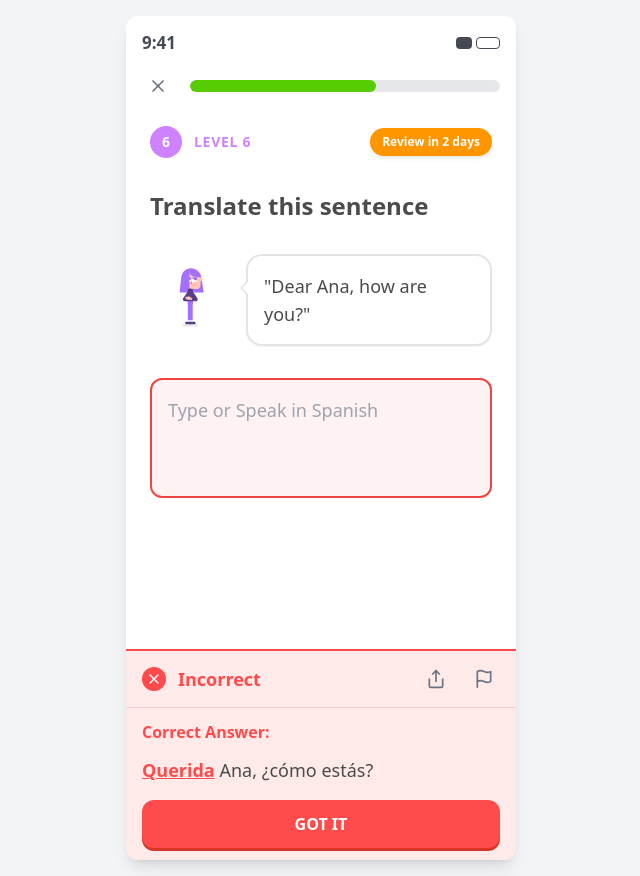
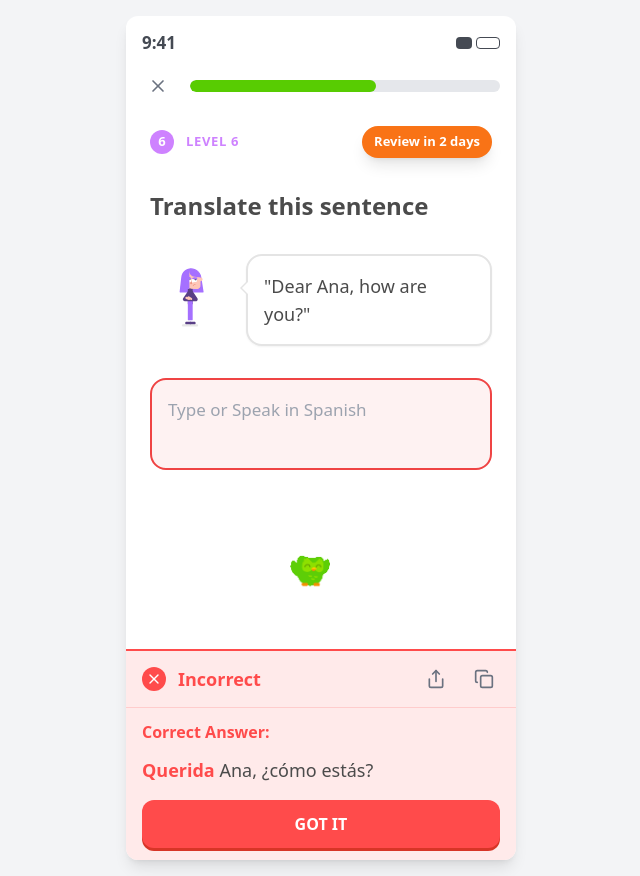
Before and after one commit to cjeon94/duolingo-prototype3, a React (Vite) app: page /lesson/result in a window 1280 px wide. Shown: the whole page, without its empty margins (319-959 px from the left). Built offline with nearby package versions, Linux system fonts and the light colour scheme.

Commit message:
Fix incorrect with review unlock view to match PRD

```diff
--- a/src/screens/ResultScreen/ResultScreen.tsx
+++ b/src/screens/ResultScreen/ResultScreen.tsx
@@ -1,15 +1,15 @@
 import React from "react";
 import { useSearchParams, useNavigate } from "react-router-dom";
-import { X, Share, Flag } from "lucide-react";
+import { X, Share, Flag, Copy } from "lucide-react";
 
 const Confetti = () => {
-  const confettiPieces = Array.from({ length: 50 }, (_, i) => ({
+  const confettiPieces = Array.from({ length: 30 }, (_, i) => ({
     id: i,
-    left: 20 + Math.random() * 60, // Spread around owl area
-    top: 40 + Math.random() * 30,
-    animationDelay: Math.random() * 0.5,
+    left: 30 + Math.random() * 40, // Spread around owl area
+    top: 45 + Math.random() * 20,
+    animationDelay: Math.random() * 0.3,
     color: ['#ff6b6b', '#4ecdc4', '#45b7d1', '#96ceb4', '#feca57', '#ff9ff3', '#58cc02', '#ce82ff'][Math.floor(Math.random() * 8)],
-    size: Math.random() * 8 + 4,
+    size: Math.random() * 6 + 3,
     rotation: Math.random() * 360,
     shape: Math.random() > 0.5 ? 'circle' : 'square',
   }));
@@ -45,9 +45,9 @@
   const firstReview = searchParams.get("firstReview") === "true";
   const isCorrect = state === "correct";
 
-  const [showCelebrationOverlay, setShowCelebrationOverlay] = React.useState(false);
-  const [isPulsing, setIsPulsing] = React.useState(false);
+  const [showCelebrationBubble, setShowCelebrationBubble] = React.useState(false);
   const [showConfetti, setShowConfetti] = React.useState(false);
+  const [isPillPulsing, setIsPillPulsing] = React.useState(false);
 
   const duoCharacters = [
     "/Duo Character 1.svg",
@@ -78,19 +78,24 @@
   }, [isCorrect]);
 
   const handleGotIt = () => {
-    if (firstReview && !showCelebrationOverlay) {
-      // Show celebration overlay first
-      setShowCelebrationOverlay(true);
+    if (firstReview && !showCelebrationBubble) {
+      // Show celebration bubble and confetti
+      setShowCelebrationBubble(true);
       setShowConfetti(true);
-      setIsPulsing(true);
+      setIsPillPulsing(true);
 
-      // Stop pulsing after 1.5s but keep overlay visible
+      // Stop pill pulsing after 1.5s
       setTimeout(() => {
-        setIsPulsing(false);
+        setIsPillPulsing(false);
+      }, 1500);
+
+      // Hide bubble after 1.2s
+      setTimeout(() => {
+        setShowCelebrationBubble(false);
       }, 1200);
     } else {
-      // Normal navigation
-      navigate("/lesson/tip");
+      // Normal navigation - return to translate lesson
+      navigate("/lesson/translate");
     }
   };
 
@@ -106,11 +111,6 @@
 
   const handleShare = () => {
     console.log("Share clicked");
-  };
-
-  const handleContinue = () => {
-    setShowCelebrationOverlay(false);
-    navigate("/lesson/tip");
   };
 
   // For correct answers, show simple success state
@@ -140,11 +140,6 @@
       {/* Main Canvas */}
       <div className="relative w-[390px] h-[844px] bg-white rounded-xl shadow-lg overflow-hidden z-10">
 
-        {/* Dark Overlay for Celebration */}
-        {showCelebrationOverlay && (
-          <div className="absolute inset-0 bg-black/60 z-25" />
-        )}
-
         {/* Status Bar */}
         <div className="flex justify-between items-center px-4 py-3 h-[54px] relative z-10">
           <div className="text-[17px] font-semibold text-[#454a53]">9:41</div>
@@ -170,20 +165,17 @@
         {/* Level Badge and Review Badge */}
         <div className="flex items-center justify-between px-6 mb-8 relative z-10">
           <div className="flex items-center gap-3">
-            <div className="w-8 h-8 bg-[#ce82ff] rounded-full flex items-center justify-center">
-              <span className="text-white font-bold text-sm">6</span>
+            <div className="w-6 h-6 bg-[#ce82ff] rounded-full flex items-center justify-center">
+              <span className="text-white font-bold text-[13px]">6</span>
             </div>
-            <span className="text-[#ce82ff] font-bold text-sm tracking-wider">LEVEL 6</span>
+            <span className="text-[#ce82ff] font-bold text-[13px] tracking-wider">LEVEL 6</span>
           </div>
 
           <button
             onClick={handleReviewClick}
-            className={`rounded-full bg-[#ff9600] text-white text-xs font-bold px-3 py-1.5 shadow-lg transition-all duration-300 hover:bg-[#e6870a] z-20 relative ${
-              firstReview && isPulsing ? 'animate-review-pulse-highlight' : ''
+            className={`rounded-full bg-orange-500 text-white text-[13px] font-bold px-3 py-1.5 shadow-lg transition-all duration-300 hover:bg-orange-600 z-20 relative ${
+              firstReview && isPillPulsing ? 'animate-pulse shadow-[0_0_0_6px_rgba(249,115,22,0.15)]' : 'shadow-[0_0_0_6px_rgba(249,115,22,0.15)]'
             }`}
-            style={{
-              boxShadow: firstReview ? '0 0 20px rgba(255, 150, 0, 0.4)' : '0 2px 4px rgba(0, 0, 0, 0.1)'
-            }}
           >
             Review in 2 days
           </button>
@@ -220,40 +212,40 @@
             </div>
           </div>
 
-          {/* User's Answer Input - Disabled with Red Border */}
+          {/* User's Answer Input - Highlighted as Incorrect */}
           <div className="mb-8">
             <textarea
               value={userAnswer ? decodeURIComponent(userAnswer) : ""}
               readOnly
-              className="w-full min-h-[120px] p-4 border-2 border-[#ef4444] rounded-xl bg-[#fef2f2] text-lg text-[#4b4b4b] resize-none"
+              className="w-full rounded-2xl border-2 border-red-500 bg-red-50 text-[17px] leading-7 text-gray-800 p-4 min-h-[60px] resize-none"
               placeholder="Type or Speak in Spanish"
             />
+          </div>
+
+          {/* Owl Character for Confetti Area */}
+          <div className="flex justify-center mb-8">
+            <div className="w-24 h-24 flex items-center justify-center">
+              <img
+                src="/excited-owl.gif"
+                alt="Happy owl"
+                className="w-24 h-24 object-contain animate-bounce-gentle"
+              />
+            </div>
           </div>
         </div>
 
         {/* Confetti - Behind bubble, above content */}
         {showConfetti && <Confetti />}
 
-        {/* Happy Owl Character for Celebration */}
-        {showCelebrationOverlay && (
-          <div className="absolute left-1/2 top-[45%] -translate-x-1/2 z-35 pointer-events-none">
-            <img
-              src="/excited-owl.gif"
-              alt="Happy celebrating owl"
-              className="w-32 h-32 object-contain animate-bounce-gentle"
-            />
-          </div>
-        )}
-
         {/* Celebratory Speech Bubble - Above owl area */}
-        {showCelebrationOverlay && (
+        {showCelebrationBubble && (
           <div
-            className="pointer-events-none absolute left-1/2 top-[32%] -translate-x-1/2 z-40 animate-celebration-bubble"
+            className="pointer-events-none absolute left-1/2 top-[38%] -translate-x-1/2 z-40 animate-celebration-bubble"
             aria-live="polite"
           >
             <div className="relative rounded-2xl border border-gray-200 bg-white px-4 py-3 shadow-lg">
               <span className="absolute -left-2 top-4 h-4 w-4 rotate-45 bg-white border-l border-t border-gray-200" />
-              <p className="text-lg font-bold text-[#4b4b4b] mb-1">Great job!</p>
+              <p className="text-lg font-bold text-[#4b4b4b]">Great job!</p>
               <p className="text-[15px] text-gray-700">You now have your first word to review.</p>
             </div>
           </div>
@@ -281,7 +273,7 @@
                 onClick={handleCopy}
                 className="w-8 h-8 flex items-center justify-center hover:bg-[#ffcccc] rounded-full transition-colors"
               >
-                <Flag className="w-5 h-5 text-[#6b7280]" />
+                <Copy className="w-5 h-5 text-[#6b7280]" />
               </button>
             </div>
           </div>
@@ -292,7 +284,7 @@
               <span className="text-[#ff4b4b] font-semibold text-base">Correct Answer:</span>
             </div>
             <div className="mb-4">
-              <span className="text-[#ff4b4b] font-bold text-lg underline">
+              <span className="text-[#ff4b4b] font-bold text-lg">
                 Querida
               </span>
               <span className="text-[#4b4b4b] text-lg"> Ana, ¿cómo estás?</span>
```
Also changed, not shown: tailwind.css.
